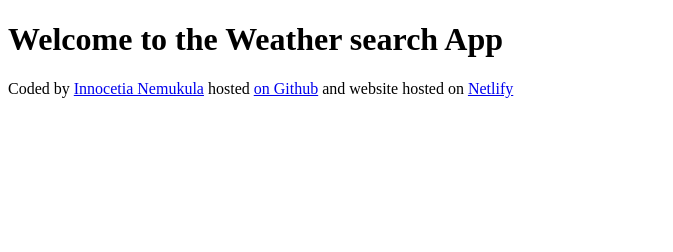
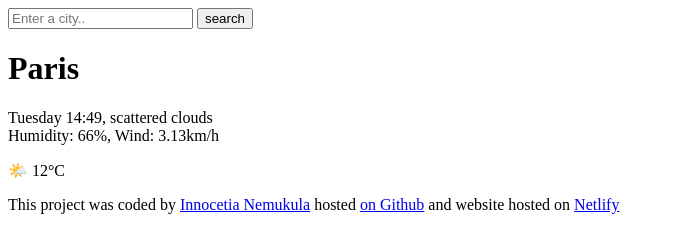
Before and after one commit to Innocetia/my-weather-search, a plain HTML site: page index.html in a window 1280 px wide. Shown: the whole page, without its empty margins (0-673 px from the left). Drawn offline with Linux system fonts and the light colour scheme.

Commit message:
HTML added to the project

```diff
--- a/index.html
+++ b/index.html
@@ -6,9 +6,26 @@
     <title>Weather search App</title>
 </head>
 <body>
-    <h1>Welcome to the Weather search App</h1>
+    <header>
+        <form>
+            <input type="search" placeholder="Enter a city.." required />
+            <input type="submit"  value="search" />
+        </form>
+    </header>
+    <main>
+        <div>
+    <h1>Paris</h1>
+    <p>
+        Tuesday 14:49, scattered clouds
+          <br />
+          Humidity: 66%, Wind: 3.13km/h
+        </p>
+      </div>
+      <div>🌤️ 12°C</div>
+    </p>
+    </main>
     <footer>
-        Coded by
+        This project was coded by
         <a href="https://github.com/Innocetia" target="_blank"> Innocetia Nemukula</a> hosted <a href="https://github.com/Innocetia/my-weather-search" target="_blank">on Github</a> and website hosted on <a href="https://app.netlify.com/sites/innocetia-weather-app/deploys" target="_blank"> Netlify</a>
     </footer>
 </body>
```
